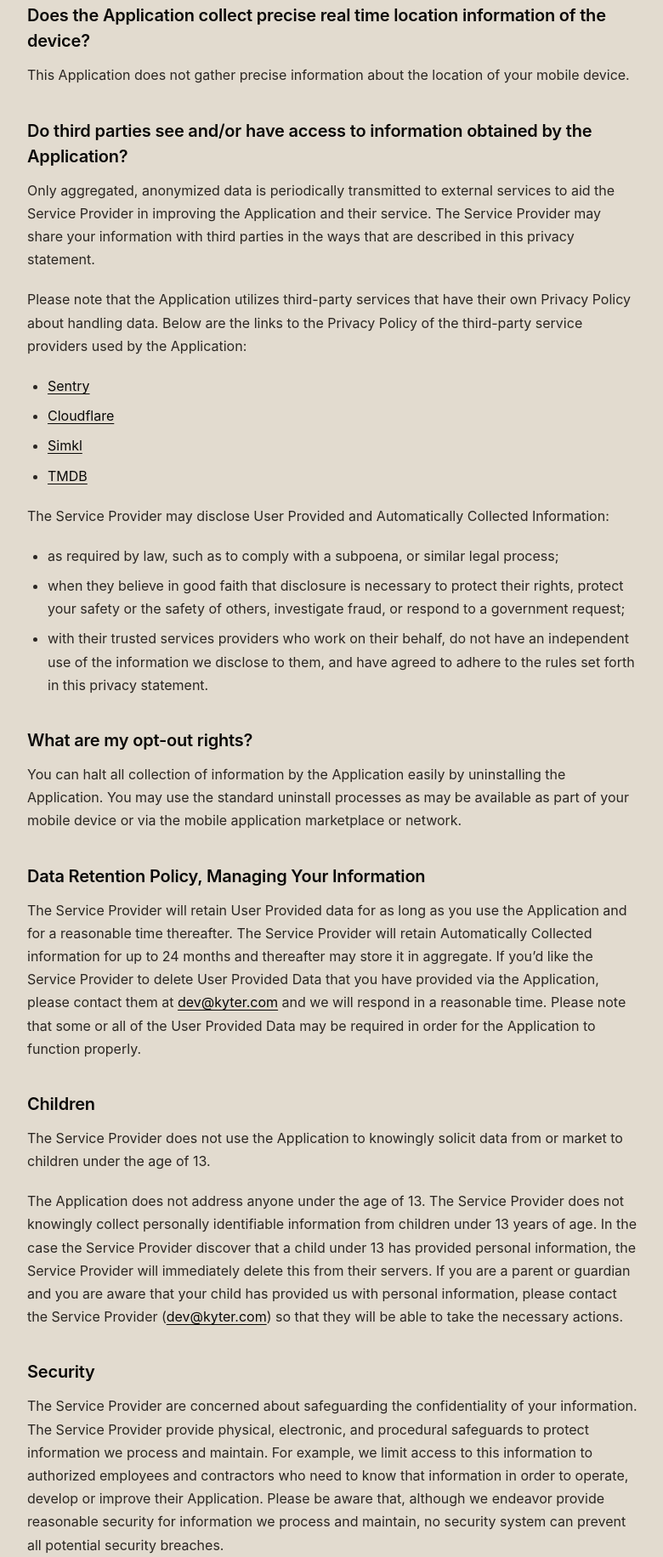
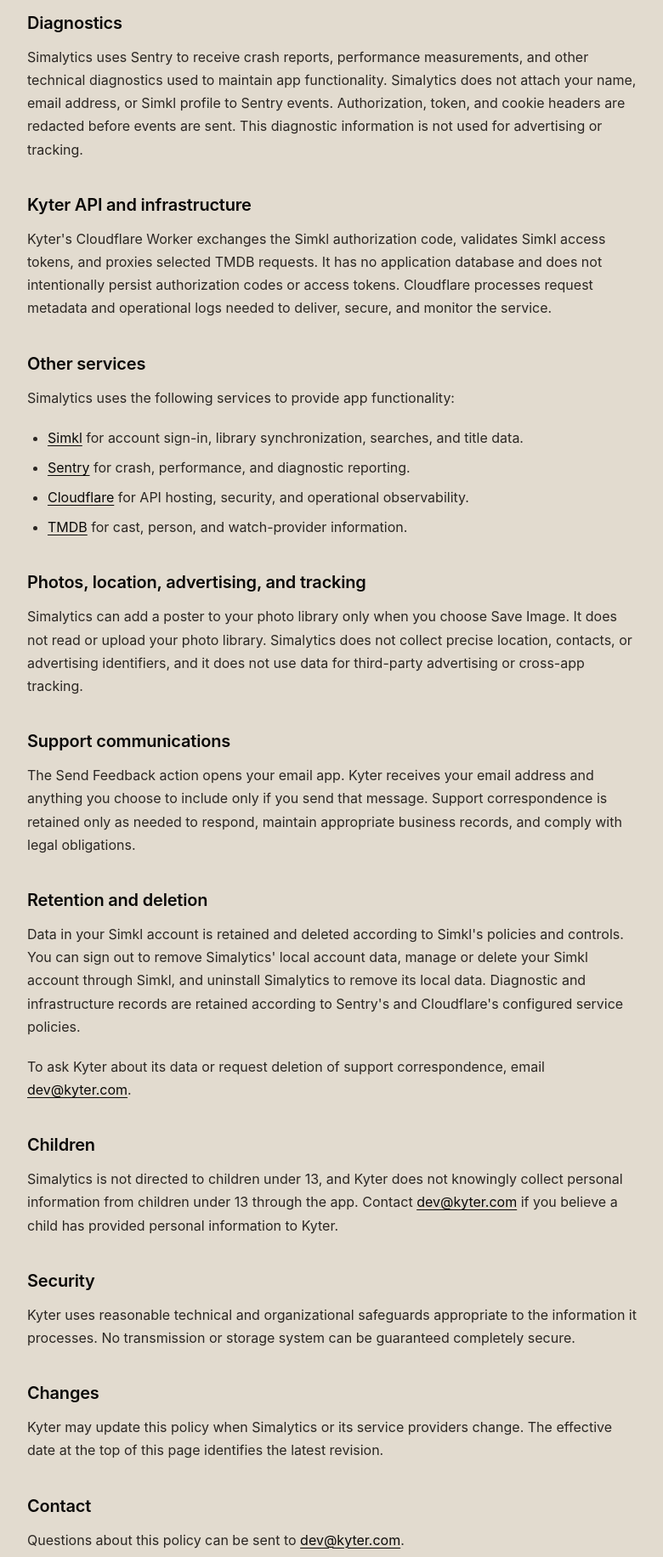
Before and after one commit to Kyter-com/website, an Astro site: page /simalytics/privacy in a window 1280 px wide. Shown: the part 965-2797 px from the top of the page at 85% size, without its empty margins (248-1028 px from the left). Built offline with nearby package versions, Linux system fonts and the light colour scheme; Astro itself is replaced by a stand-in of ours; a web font is replaced by a local one.

Commit message:
docs: align Simalytics privacy disclosures

```diff
--- a/src/components/Simalytics.astro
+++ b/src/components/Simalytics.astro
@@ -14,7 +14,7 @@ const features = [
   },
   {
     title: "Native, private, fast",
-    body: "Built in SwiftUI. No trackers, no ads, no telemetry you didn't opt into.",
+    body: "Built in SwiftUI. No ads or tracking, with diagnostics limited to app reliability.",
   },
 ];
 ---
--- a/src/pages/simalytics/privacy.astro
+++ b/src/pages/simalytics/privacy.astro
@@ -2,158 +2,127 @@
 import LegalLayout from "../../layouts/LegalLayout.astro";
 ---
 
-<LegalLayout title="Privacy Policy" effectiveDate="2025-05-09">
+<LegalLayout title="Privacy Policy" effectiveDate="2026-07-15">
   <p>
-    This privacy policy is applicable to the Simalytics app (hereinafter referred to as
-    &ldquo;Application&rdquo;) for mobile devices, which was developed by Kyter, LLC (hereinafter
-    referred to as &ldquo;Service Provider&rdquo;) as a Free service. This service is provided
-    &ldquo;AS IS&rdquo;.
+    This policy explains how Kyter, LLC handles information when you use Simalytics. Simalytics
+    is an independent companion for Simkl and requires a Simkl account for its core features.
   </p>
 
-  <h2>What information does the Application obtain and how is it used?</h2>
-
-  <h2>User Provided Information</h2>
+  <h2>Information stored on your device</h2>
   <p>
-    The Application acquires the information you supply when you download and register the
-    Application. Registration with the Service Provider is not mandatory. However, bear in mind
-    that you might not be able to utilize some of the features offered by the Application unless
-    you register with them.
+    Simalytics stores your Simkl access token in the iOS Keychain. Synced watchlists, viewing
+    progress, ratings, memos, title metadata, preferences, and image caches are stored locally on
+    your device so the app can load quickly and work reliably.
   </p>
   <p>
-    The Service Provider may also use the information you provided them to contact you from time
-    to time to provide you with important information, required notices and marketing promotions.
+    Signing out removes the Simkl access token and locally synced library data. Uninstalling the
+    app removes its local data according to iOS behavior.
   </p>
 
-  <h2>Automatically Collected Information</h2>
+  <h2>Simkl account data</h2>
   <p>
-    In addition, the Application may collect certain information automatically, including, but
-    not limited to, the type of mobile device you use, your mobile device&rsquo;s unique device ID,
-    the IP address of your mobile device, your mobile operating system, the type of mobile
-    Internet browsers you use, and information about the way you use the Application.
+    Sign-in occurs on Simkl's website. Simalytics receives an authorization code and exchanges it
+    for a Simkl access token through Kyter's API. The app does not request your name or email
+    address from Simkl.
+  </p>
+  <p>
+    Simalytics sends the access token to Simkl to retrieve and update information in your Simkl
+    account. This includes your account identifier, watchlists, viewing progress, ratings, memos,
+    and related title activity. Simkl links this information to your Simkl account and handles it
+    under its own privacy policy and account settings. Simalytics also sends search terms to
+    Simkl's public search API without attaching your Simkl access token.
   </p>
 
-  <h2>Does the Application collect precise real time location information of the device?</h2>
-  <p>This Application does not gather precise information about the location of your mobile device.</p>
+  <h2>Diagnostics</h2>
+  <p>
+    Simalytics uses Sentry to receive crash reports, performance measurements, and other technical
+    diagnostics used to maintain app functionality. Simalytics does not attach your name, email
+    address, or Simkl profile to Sentry events. Authorization, token, and cookie headers are
+    redacted before events are sent. This diagnostic information is not used for advertising or
+    tracking.
+  </p>
 
-  <h2>Do third parties see and/or have access to information obtained by the Application?</h2>
+  <h2>Kyter API and infrastructure</h2>
   <p>
-    Only aggregated, anonymized data is periodically transmitted to external services to aid the
-    Service Provider in improving the Application and their service. The Service Provider may
-    share your information with third parties in the ways that are described in this privacy
-    statement.
+    Kyter's Cloudflare Worker exchanges the Simkl authorization code, validates Simkl access
+    tokens, and proxies selected TMDB requests. It has no application database and does not
+    intentionally persist authorization codes or access tokens. Cloudflare processes request
+    metadata and operational logs needed to deliver, secure, and monitor the service.
   </p>
-  <p>
-    Please note that the Application utilizes third-party services that have their own Privacy
-    Policy about handling data. Below are the links to the Privacy Policy of the third-party
-    service providers used by the Application:
-  </p>
+
+  <h2>Other services</h2>
+  <p>Simalytics uses the following services to provide app functionality:</p>
   <ul>
     <li>
+      <a href="https://simkl.com/privacy-tos/" target="_blank" rel="noopener noreferrer">Simkl</a>
+      for account sign-in, library synchronization, searches, and title data.
+    </li>
+    <li>
       <a href="https://sentry.io/privacy/" target="_blank" rel="noopener noreferrer">Sentry</a>
+      for crash, performance, and diagnostic reporting.
     </li>
     <li>
       <a href="https://www.cloudflare.com/privacypolicy/" target="_blank" rel="noopener noreferrer"
         >Cloudflare</a
-      >
-    </li>
-    <li>
-      <a href="https://simkl.com/privacy-tos/" target="_blank" rel="noopener noreferrer">Simkl</a>
+      > for API hosting, security, and operational observability.
     </li>
     <li>
       <a href="https://www.themoviedb.org/privacy-policy" target="_blank" rel="noopener noreferrer"
         >TMDB</a
-      >
+      > for cast, person, and watch-provider information.
     </li>
   </ul>
 
-  <p>The Service Provider may disclose User Provided and Automatically Collected Information:</p>
-  <ul>
-    <li>as required by law, such as to comply with a subpoena, or similar legal process;</li>
-    <li>
-      when they believe in good faith that disclosure is necessary to protect their rights,
-      protect your safety or the safety of others, investigate fraud, or respond to a government
-      request;
-    </li>
-    <li>
-      with their trusted services providers who work on their behalf, do not have an independent
-      use of the information we disclose to them, and have agreed to adhere to the rules set
-      forth in this privacy statement.
-    </li>
-  </ul>
-
-  <h2>What are my opt-out rights?</h2>
+  <h2>Photos, location, advertising, and tracking</h2>
   <p>
-    You can halt all collection of information by the Application easily by uninstalling the
-    Application. You may use the standard uninstall processes as may be available as part of your
-    mobile device or via the mobile application marketplace or network.
+    Simalytics can add a poster to your photo library only when you choose Save Image. It does not
+    read or upload your photo library. Simalytics does not collect precise location, contacts, or
+    advertising identifiers, and it does not use data for third-party advertising or cross-app
+    tracking.
   </p>
 
-  <h2>Data Retention Policy, Managing Your Information</h2>
+  <h2>Support communications</h2>
   <p>
-    The Service Provider will retain User Provided data for as long as you use the Application
-    and for a reasonable time thereafter. The Service Provider will retain Automatically
-    Collected information for up to 24 months and thereafter may store it in aggregate. If you&rsquo;d
-    like the Service Provider to delete User Provided Data that you have provided via the
-    Application, please contact them at
-    <a href="mailto:dev@kyter.com">dev@kyter.com</a> and we will respond in a reasonable time.
-    Please note that some or all of the User Provided Data may be required in order for the
-    Application to function properly.
+    The Send Feedback action opens your email app. Kyter receives your email address and anything
+    you choose to include only if you send that message. Support correspondence is retained only
+    as needed to respond, maintain appropriate business records, and comply with legal obligations.
+  </p>
+
+  <h2>Retention and deletion</h2>
+  <p>
+    Data in your Simkl account is retained and deleted according to Simkl's policies and controls.
+    You can sign out to remove Simalytics' local account data, manage or delete your Simkl account
+    through Simkl, and uninstall Simalytics to remove its local data. Diagnostic and infrastructure
+    records are retained according to Sentry's and Cloudflare's configured service policies.
+  </p>
+  <p>
+    To ask Kyter about its data or request deletion of support correspondence, email
+    <a href="mailto:dev@kyter.com">dev@kyter.com</a>.
   </p>
 
   <h2>Children</h2>
   <p>
-    The Service Provider does not use the Application to knowingly solicit data from or market
-    to children under the age of 13.
-  </p>
-  <p>
-    The Application does not address anyone under the age of 13. The Service Provider does not
-    knowingly collect personally identifiable information from children under 13 years of age. In
-    the case the Service Provider discover that a child under 13 has provided personal
-    information, the Service Provider will immediately delete this from their servers. If you
-    are a parent or guardian and you are aware that your child has provided us with personal
-    information, please contact the Service Provider
-    (<a href="mailto:dev@kyter.com">dev@kyter.com</a>) so that they will be able to take the
-    necessary actions.
+    Simalytics is not directed to children under 13, and Kyter does not knowingly collect personal
+    information from children under 13 through the app. Contact
+    <a href="mailto:dev@kyter.com">dev@kyter.com</a> if you believe a child has provided personal
+    information to Kyter.
   </p>
 
   <h2>Security</h2>
   <p>
-    The Service Provider are concerned about safeguarding the confidentiality of your
-    information. The Service Provider provide physical, electronic, and procedural safeguards to
-    protect information we process and maintain. For example, we limit access to this information
-    to authorized employees and contractors who need to know that information in order to
-    operate, develop or improve their Application. Please be aware that, although we endeavor
-    provide reasonable security for information we process and maintain, no security system can
-    prevent all potential security breaches.
+    Kyter uses reasonable technical and organizational safeguards appropriate to the information
+    it processes. No transmission or storage system can be guaranteed completely secure.
   </p>
 
   <h2>Changes</h2>
   <p>
-    This Privacy Policy may be updated from time to time for any reason. The Service Provider
-    will notify you of any changes to the Privacy Policy by updating this page with the new
-    Privacy Policy. You are advised to consult this Privacy Policy regularly for any changes, as
-    continued use is deemed approval of all changes.
+    Kyter may update this policy when Simalytics or its service providers change. The effective
+    date at the top of this page identifies the latest revision.
   </p>
 
-  <h2>Your Consent</h2>
+  <h2>Contact</h2>
   <p>
-    By using the Application, you are giving your consent to the Service Provider processing of
-    your information as set forth in this Privacy Policy now and as amended by us.
-    &ldquo;Processing&rdquo; means using cookies on a computer/hand held device or using or
-    touching information in any way, including, but not limited to, collecting, storing,
-    deleting, using, combining and disclosing information.
-  </p>
-
-  <h2>Data Sources</h2>
-  <p>
-    Simalytics uses data provided by Simkl and TMDB. You are subject to their Privacy Policies
-    and Terms of Service. Both are attached in the app settings.
-  </p>
-
-  <h2>Contact us</h2>
-  <p>
-    If you have any questions regarding privacy while using the Application, or have questions
-    about the practices, please contact the Service Provider via email at
+    Questions about this policy can be sent to
     <a href="mailto:dev@kyter.com">dev@kyter.com</a>.
   </p>
 </LegalLayout>
```
